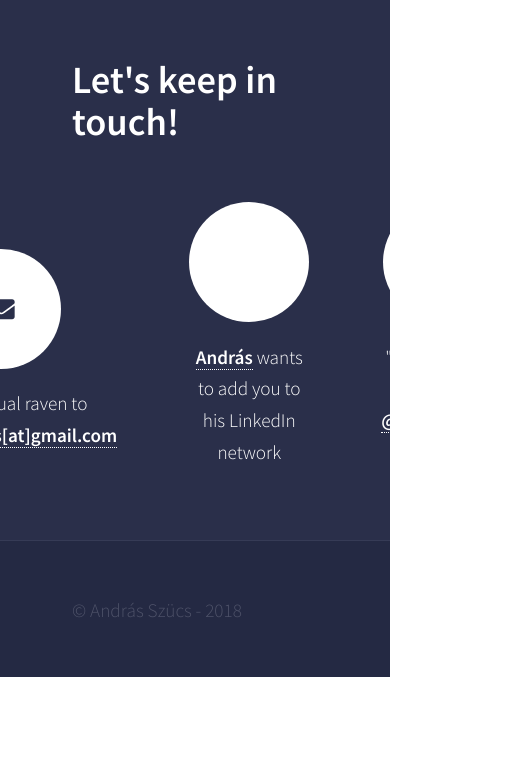
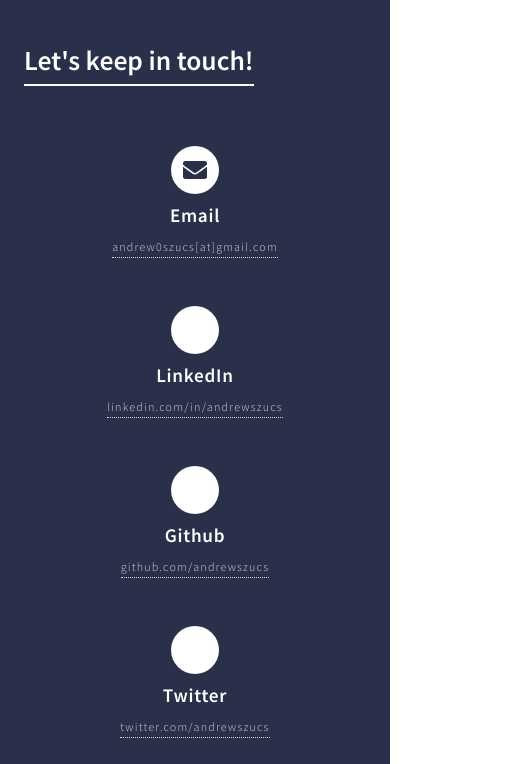
Before and after one commit to andrascodes/old_homepage, a Gatsby site: page / in a window 390 px wide. Shown: the part 1020-1784 px from the top of the page, 505 px wide, since content can reach past the window. Before the commit the page ends 1697 px from the top, so only its background shows below. Built offline with nearby package versions, Linux system fonts and the light colour scheme; Gatsby itself is replaced by a stand-in of ours; what @fortawesome/fontawesome-free-brands would draw is missing.

Commit message:
Fix responsiveness in Contact components and add transitions to Banner and Navbar

```diff
--- a/src/components/Contact/SocialButton/index.js
+++ b/src/components/Contact/SocialButton/index.js
@@ -18,13 +18,26 @@ const StyledButton = styled.button`
     switch (props.size) {
       case 'large':
         return css`
-          height: 5rem;
-          width: 5rem;
+          height: 4rem;
+          width: 4rem;
+          font-size: 2rem;
+
+          @media screen and (max-width: 1280px) {
+            height: 3rem;
+            width: 3rem;
+            font-size: 1.5rem;
+          }
+
+          @media screen and (max-width: 1000px) {
+            height: 2rem;
+            width: 2rem;
+            font-size: 1rem;
+          }
         `
       default:
         return css`
-          height: 2rem;
-          width: 2rem;
+          height: 1.75rem;
+          width: 1.75rem;
         `
     }
   }}
@@ -45,7 +58,7 @@ const StyledButton = styled.button`
 
 const SocialButton = props => (
   <StyledButton {...props}>
-    <FontAwesomeIcon icon={props.icon} size="2x" />
+    <FontAwesomeIcon icon={props.icon} />
   </StyledButton>
 )
 
--- a/src/components/Contact/index.js
+++ b/src/components/Contact/index.js
@@ -1,86 +1,178 @@
 import React from 'react'
 import SocialButton from './SocialButton'
+import TitleText from '../TitleText'
 import styled from 'styled-components'
 
 const StyledContact = styled.div`
   color: #fff;
   background-color: #2a2f4a;
   border-top: 1px solid rgba(212, 212, 255, 0.1);
+  display: flex;
+  flex-direction: column;
+  align-items: flex-start;
+  justify-content: center;
 `
 
-const StyledInner = styled.div`
-  margin: 0 auto;
-  max-width: 65rem;
-  width: calc(100% - 6rem);
-  padding: 2.5rem 0 3rem 0;
+const TitleTextContainer = styled.div`
+  padding: 2rem 0rem 2rem 3.778rem;
+
+  @media screen and (max-width: 1680px) {
+    padding: 2rem 0rem 2rem 3rem;
+  }
+
+  @media screen and (max-width: 1280px) {
+    padding: 2rem 0rem 2rem 2rem;
+  }
+
+  @media screen and (max-width: 736px) {
+    padding: 2rem 0rem 2rem 1rem;
+  }
 `
+
 const SocialButtonList = styled.div`
   display: flex;
-  align-items: baseline;
-  justify-content: center;
-  margin-top: 2.5rem;
+  align-items: center;
+  justify-content: space-evenly;
+  flex-wrap: wrap;
+  width: 100%;
+  margin-bottom: 3rem;
+  padding: 0 3.778rem;
+
+  @media screen and (max-width: 980px) {
+    margin-bottom: 1rem;
+  }
 `
 
 const SocialButtonContainer = styled.div`
   display: flex;
   flex-direction: column;
   align-items: center;
+  flex-basis: 25%;
+  /* border-right: 1px solid rgba(212, 212, 255, 0.1); */
   /* justify-content: center; */
-  max-width: 10rem;
+  /* max-width: 10rem; */
 
-  margin-right: 3rem;
+  /* margin-right: 3rem; */
+
+  @media screen and (max-width: 980px) {
+    flex-basis: 50%;
+    margin-bottom: 2rem;
+  }
+
+  @media screen and (max-width: 576px) {
+    flex-basis: 100%;
+  }
 
   &:last-child {
     margin-right: 0;
   }
 `
 
+const SocialButtonTitleContainer = styled.div`
+  display: flex;
+  flex-direction: column;
+  align-items: center;
+  justify-content: center;
+
+  @media screen and (max-width: 1280px) {
+    font-size: 1.1rem;
+  }
+`
+
+const SocialButtonTitle = styled.div`
+  font-weight: bold;
+  font-size: 1.3rem;
+  line-height: 1;
+  margin: 0.5rem 0;
+  letter-spacing: 0.03rem;
+
+  @media screen and (max-width: 1680px) {
+    font-size: 1.2rem;
+  }
+
+  @media screen and (max-width: 1440px) {
+    font-size: 1.15rem;
+  }
+
+  @media screen and (max-width: 1280px) {
+    font-size: 1.1rem;
+  }
+
+  @media screen and (max-width: 1112px) {
+    font-size: 0.8rem;
+  }
+
+  @media screen and (max-width: 736px) {
+    /* font-size: 1rem; */
+  }
+`
+
 const SocialButtonText = styled.div`
   text-align: center;
+  opacity: 0.8;
+  font-size: 0.9rem;
+  letter-spacing: 0.05rem;
+  border-bottom: 1px dotted;
+
+  @media screen and (max-width: 1680px) {
     font-size: 0.8rem;
-  margin-top: 0.8rem;
-`
-
-const LinkSpan = styled.span`
-  font-weight: bold;
-  border-bottom: 1px dotted;
-  cursor: pointer;
-
-  &:hover {
-    color: #9bf1ff;
   }
 
-  &:active {
-    background-color: #53e3fb;
+  @media screen and (max-width: 1440px) {
+    font-size: 0.7rem;
+  }
+
+  @media screen and (max-width: 1280px) {
+    font-size: 0.65rem;
+  }
+
+  @media screen and (max-width: 1112px) {
+    font-size: 0.58rem;
+  }
+
+  @media screen and (max-width: 1000px) {
+    font-size: 0.5rem;
   }
 `
 
 const Contact = () => (
   <StyledContact>
-    <StyledInner>
-      <h3>Let's keep in touch!</h3>
+    <TitleTextContainer>
+      <TitleText title="Let's keep in touch!" />
+    </TitleTextContainer>
     <SocialButtonList>
       <SocialButtonContainer>
+        <SocialButtonTitleContainer>
           <SocialButton size="large" icon="envelope" />
-          <SocialButtonText>
-            Send a virtual raven to <br />{' '}
-            <LinkSpan>andrew0szucs[at]gmail.com</LinkSpan>
-          </SocialButtonText>
+          <SocialButtonTitle>Email</SocialButtonTitle>
+        </SocialButtonTitleContainer>
+        <SocialButtonText>andrew0szucs[at]gmail.com</SocialButtonText>
       </SocialButtonContainer>
+
       <SocialButtonContainer>
+        <SocialButtonTitleContainer>
           <SocialButton size="large" icon={['fab', 'linkedin']} />
-          <SocialButtonText>
-            <LinkSpan>András</LinkSpan> wants to add you to his LinkedIn network
-          </SocialButtonText>
+          <SocialButtonTitle>LinkedIn</SocialButtonTitle>
+        </SocialButtonTitleContainer>
+        <SocialButtonText>linkedin.com/in/andrewszucs</SocialButtonText>
       </SocialButtonContainer>
+
       <SocialButtonContainer>
+        <SocialButtonTitleContainer>
+          <SocialButton size="large" icon={['fab', 'github']} />
+          <SocialButtonTitle>Github</SocialButtonTitle>
+        </SocialButtonTitleContainer>
+        <SocialButtonText>github.com/andrewszucs</SocialButtonText>
+      </SocialButtonContainer>
+
+      <SocialButtonContainer>
+        <SocialButtonTitleContainer>
           <SocialButton size="large" icon={['fab', 'twitter']} />
-          <SocialButtonText>
-            "just setting up my twttr" <br /> <LinkSpan>@andrewszucs</LinkSpan>
-          </SocialButtonText>
+          <SocialButtonTitle>Twitter</SocialButtonTitle>
+        </SocialButtonTitleContainer>
+        <SocialButtonText>twitter.com/andrewszucs</SocialButtonText>
       </SocialButtonContainer>
     </SocialButtonList>
-    </StyledInner>
   </StyledContact>
 )
 
--- a/src/components/Footer/index.js
+++ b/src/components/Footer/index.js
@@ -1,8 +1,7 @@
-import styled, { css } from 'styled-components'
-
 import PropTypes from 'prop-types'
 import React from 'react'
 import SocialButton from '../Contact/SocialButton'
+import styled from 'styled-components'
 
 const StyledFooter = styled.div`
   display: flex;
--- a/src/components/NavBar/index.js
+++ b/src/components/NavBar/index.js
@@ -24,7 +24,7 @@ const StyledNavBar = styled.div`
   cursor: default;
 
   ${props =>
-    props.alt === true
+    props.transparent === true
       ? css`
           animation: none;
           background-color: transparent;
@@ -32,6 +32,14 @@ const StyledNavBar = styled.div`
           position: absolute;
           transition: opacity 2.5s ease;
           transition-delay: 0.75s;
+        `
+      : ''}
+
+  opacity: 0;
+  ${props =>
+    props.loaded
+      ? css`
+          opacity: 1;
         `
       : ''}
 
@@ -223,10 +231,16 @@ const NavItems = styled.ul`
     }
   }
 
-  @media screen and (max-width: 480px) {
-  }
+  @media screen and (max-width: 360px) {
+    margin-left: 0;
 
-  @media screen and (max-width: 360px) {
+    & li {
+      padding-right: 1rem;
+    }
+
+    & li:last-child {
+      padding-right: 0.55rem;
+    }
   }
 `
 
@@ -262,12 +276,12 @@ const NavBar = props => {
   )
 }
 
-NavBar.PropTypes = {
-  alt: PropTypes.bool,
+NavBar.propTypes = {
+  transparent: PropTypes.bool,
 }
 
 NavBar.defaultProps = {
-  alt: false,
+  transparent: false,
 }
 
 export default NavBar
--- a/src/components/Tile/index.js
+++ b/src/components/Tile/index.js
@@ -35,9 +35,6 @@ const StyledTile = styled.div`
 
   @media screen and (max-width: 480px) {
     height: 34vh;
-  }
-
-  @media screen and (max-width: 360px) {
   }
 
   display: flex;
--- a/src/components/TitleText/index.js
+++ b/src/components/TitleText/index.js
@@ -6,6 +6,38 @@ const TitleContainer = styled.div``
 
 const Header = styled.div`
   /* specify each header style, h1..h4 */
+  color: #fff;
+  margin-left: 0;
+  margin-right: 0;
+  margin-top: 0;
+  padding-bottom: 0;
+  padding-left: 0;
+  padding-right: 0;
+  padding-top: 0;
+  margin-bottom: 0;
+  color: inherit;
+  font-weight: 600;
+  text-rendering: optimizeLegibility;
+  line-height: 1.1;
+
+  /* h2 */
+  font-size: 1.65rem;
+
+  @media screen and (max-width: 1680px) {
+    font-size: 1.35rem;
+  }
+
+  @media screen and (max-width: 1280px) {
+    font-size: 1.15rem;
+  }
+
+  @media screen and (max-width: 736px) {
+    font-size: 1rem;
+  }
+
+  @media screen and (max-width: 480px) {
+    font-size: 1.15rem;
+  }
 `
 
 const HorizontalLine = styled.div`
@@ -17,17 +49,18 @@ const HorizontalLine = styled.div`
   width: 100%;
 `
 
-const TitleText = () => {
+const TitleText = props => {
   return (
     <TitleContainer>
-      <Header>Title</Header>
+      <Header>{props.title}</Header>
       <HorizontalLine />
     </TitleContainer>
   )
 }
 
-TitleText.PropTypes = {
-  level: PropTypes.oneOf([1, 2, 3, 4]).isRequired,
+TitleText.propTypes = {
+  title: PropTypes.string.isRequired,
+  // level: PropTypes.oneOf([1, 2, 3, 4]).isRequired,
   underline: PropTypes.bool,
 }
 
--- a/src/pages/index.js
+++ b/src/pages/index.js
@@ -1,3 +1,4 @@
+import React, { Component } from 'react'
 import {
   faAngleRight,
   faArrowRight,
@@ -5,13 +6,16 @@ import {
   faEnvelope,
   faLongArrowAltRight,
 } from '@fortawesome/free-solid-svg-icons'
-import { faLinkedin, faTwitter } from '@fortawesome/fontawesome-free-brands'
+import {
+  faGithub,
+  faLinkedin,
+  faTwitter,
+} from '@fortawesome/fontawesome-free-brands'
 
 import Banner from '../components/Banner'
 import Contact from '../components/Contact'
 import Footer from '../components/Footer'
 import NavBar from '../components/NavBar'
-import React from 'react'
 import Tile from '../components/Tile'
 import { library } from '@fortawesome/fontawesome-svg-core'
 import styled from 'styled-components'
@@ -23,7 +27,8 @@ library.add(
   faLongArrowAltRight,
   faEnvelope,
   faLinkedin,
-  faTwitter
+  faTwitter,
+  faGithub
 )
 
 const StyledPage = styled.div`
@@ -37,10 +42,23 @@ const StyledTilesContainer = styled.div`
   flex-wrap: wrap;
 `
 
-const IndexPage = () => (
+class IndexPage extends Component {
+  constructor(props) {
+    super(props)
+    this.state = {
+      loaded: false,
+    }
+  }
+
+  componentDidMount() {
+    window.onload = () => this.setState({ loaded: true })
+  }
+
+  render() {
+    return (
       <StyledPage>
-    <NavBar alt />
-    <Banner />
+        <NavBar transparent loaded={this.state.loaded} />
+        <Banner loaded={this.state.loaded} />
         <StyledTilesContainer>
           <Tile
             title="Aliquam"
@@ -57,5 +75,7 @@ const IndexPage = () => (
         <Footer />
       </StyledPage>
     )
+  }
+}
 
 export default IndexPage
```
Also changed, not shown: src/components/Banner/index.js (+21 -7 lines). Lines whose indentation alone changed are shown as unchanged.
